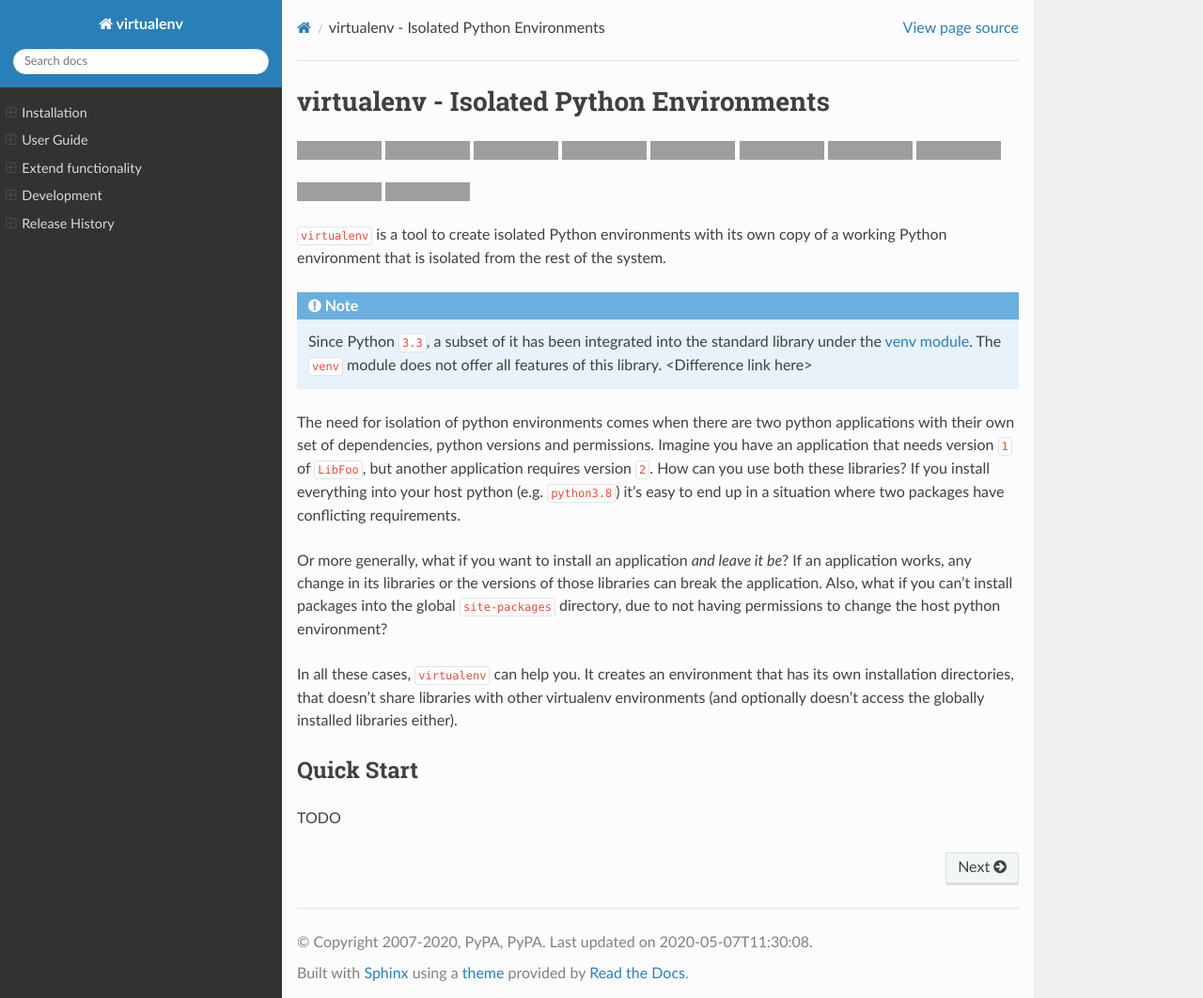
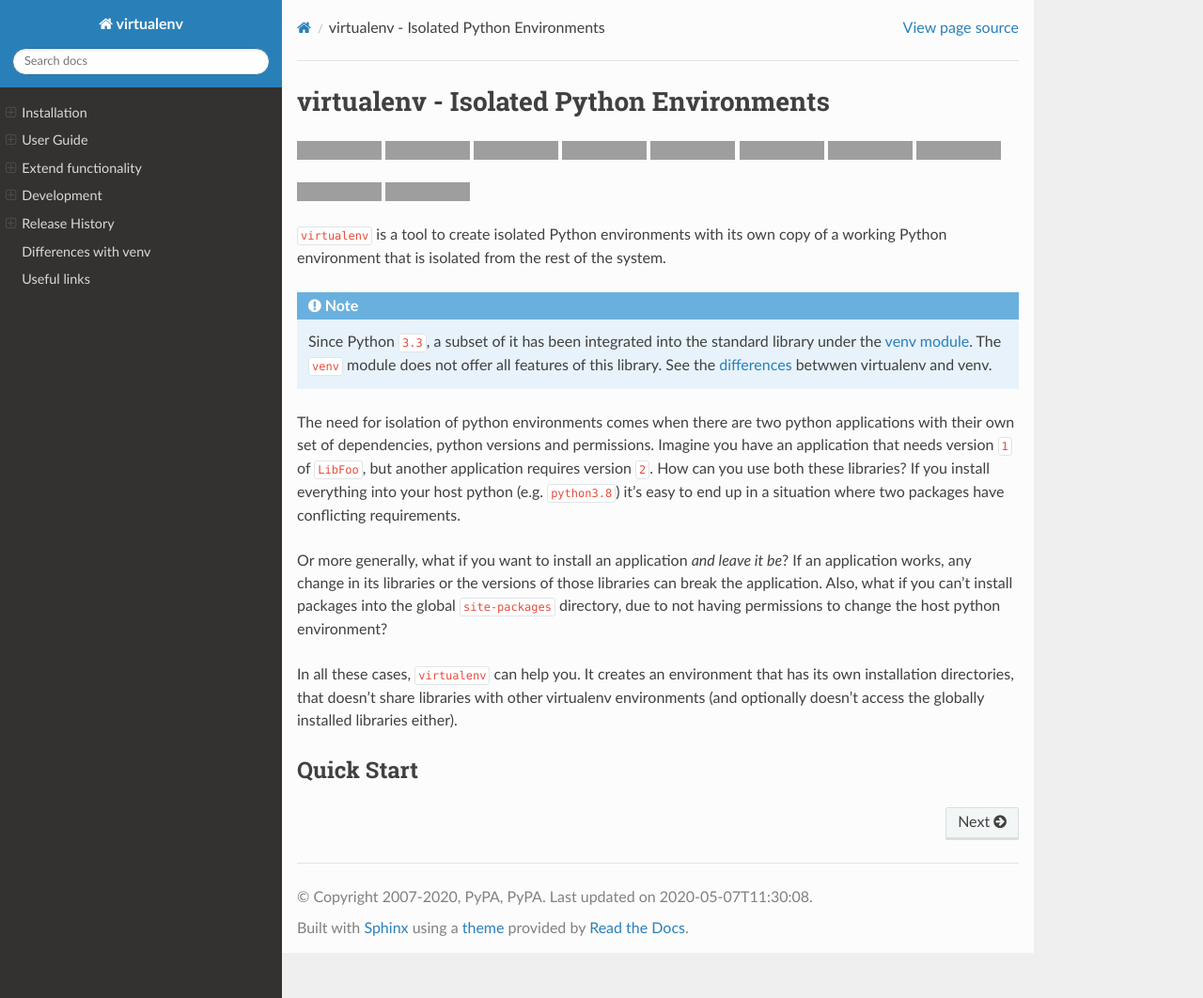
Before and after one commit to pypa/virtualenv, a Sphinx documentation site: the page built from docs/index.rst, in a window 1280 px wide and 1062 px high, cut to the strip 0-1062 px from the top of the window. Shown: the whole strip at 94% size. Built offline with Sphinx 7.4.7 and the Read the Docs theme 2.0.0, drawn with Linux system fonts in a browser that asks for light colours; pages that are not in the unit, such as notebooks, are missing from menus; the version number could not be read and is left out; grey boxes are pictures that could not be loaded.

Commit message:
Add differences with venv

```diff
--- a/docs/index.rst
+++ b/docs/index.rst
@@ -35,7 +35,7 @@
 
 .. note::
   Since Python ``3.3``, a subset of it has been integrated into the standard library under the `venv module <https://docs.python.org/3/library/venv.html>`_. The
-  ``venv`` module does not offer all features of this library. <Difference link here>
+  ``venv`` module does not offer all features of this library. See the :doc:`differences <differences_with_venv>` betwwen virtualenv and venv.
 
 The need for isolation of python environments comes when there are two python
 applications with their own set of dependencies, python versions and permissions.
@@ -54,7 +54,7 @@
 Quick Start
 -----------
 
-TODO
+.. _differences: differences_with_venv
 
 .. comment: split here
 
@@ -67,3 +67,5 @@
    extend
    development
    changelog
+   differences_with_venv
+   useful_links
```
Also changed, not shown: docs/differences_with_venv.rst (+7 -0 lines).
